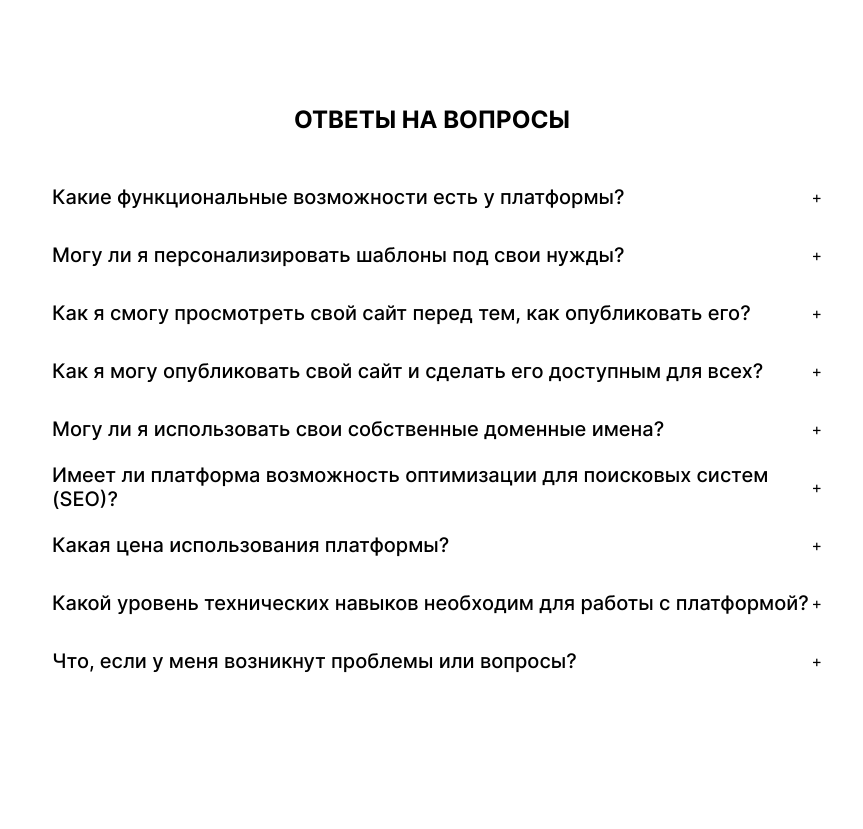
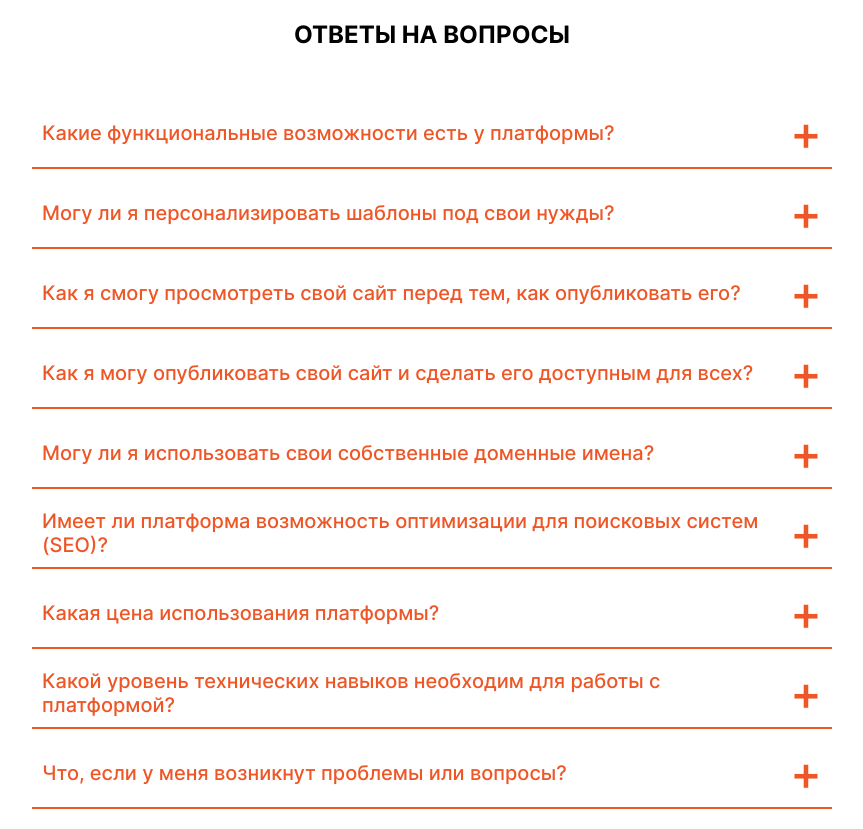
Before and after one commit to WadimSh/werstack, a React (Create React App) app: page / in a window 1280 px wide. Shown: the whole page, without its empty margins (208-1071 px from the left). Before the commit the page ends 800 px from the top, so only its background shows below. Built offline with nearby package versions, Linux system fonts and the light colour scheme.

Commit message:
fix: подправлены стили в элементе accordion

```diff
--- a/src/ui/accordion/accordion.css
+++ b/src/ui/accordion/accordion.css
@@ -1,6 +1,11 @@
 article {
   width: 800px;
   padding: 20px;
+  color: var(--themes-main-color);
+}
+
+.box {
+  border-bottom: 2px solid var(--themes-main-color);
 }
 
 .header {
@@ -8,9 +13,13 @@ article {
   align-items: center;
   justify-content: space-between;
   height: 48px;
-  padding: 0 10px 0 20px;
+  padding: 20px 10px 10px;
   cursor: pointer;
-  margin-bottom: 10px;
+}
+
+.span {
+  font-size: 48px;
+  font-weight: 500;
 }
 
 article h3 {
--- a/src/ui/accordion/accordion.jsx
+++ b/src/ui/accordion/accordion.jsx
@@ -6,13 +6,14 @@ const AccordionItem = ({ handleToggle, active, faq }) => {
   const { question, answer, id } = faq;
 
   return (
-    <div>
+    <div className="box">
       <div
         className={`header ${active === id ? "active" : ""}`}
         onClick={() => handleToggle(id)}
       >
         <h3>{question}</h3>
         <span
+          className="span"
           style={
             active === id
              ? { rotate: "135deg" }
```
